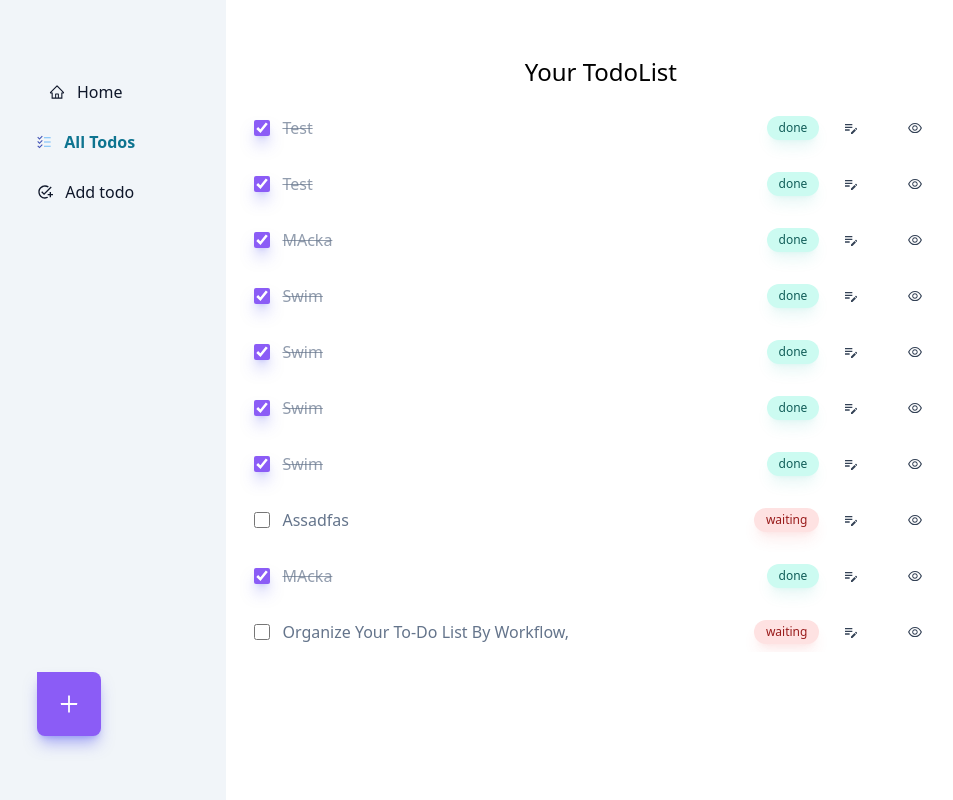
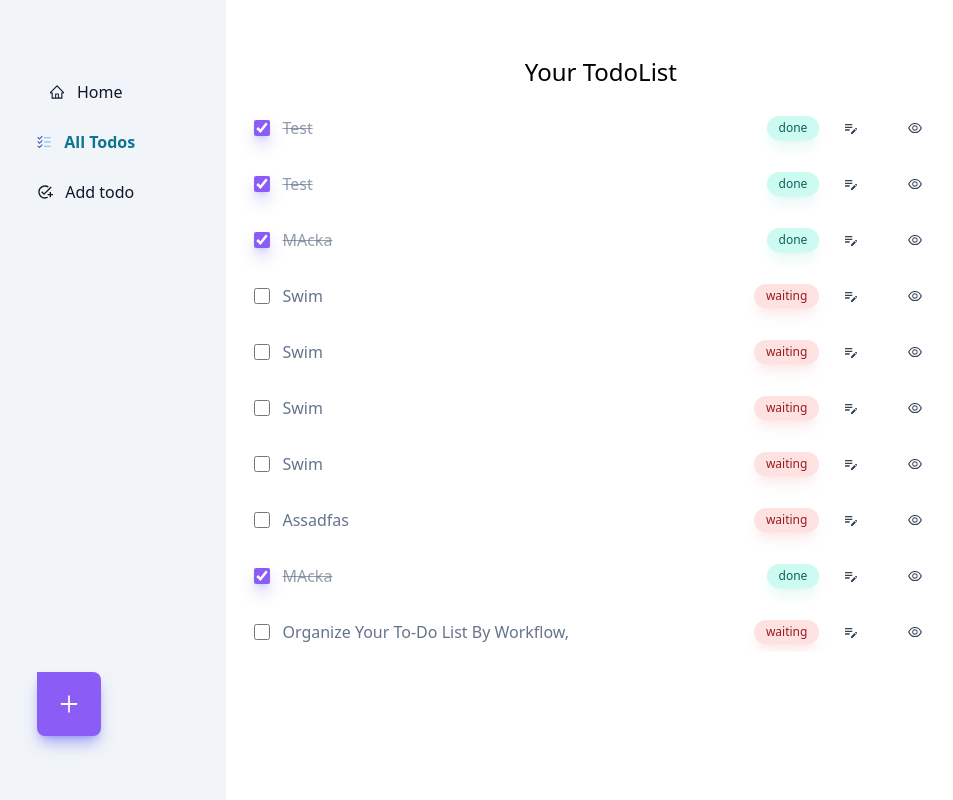
Before and after one commit to AnimaMa/todo-app, a React (Create React App) app in the folder app/: page /todos in a window 1280 px wide. Shown: the whole page, without its empty margins (55-1008 px from the left). Built offline with nearby package versions, Linux system fonts and the light colour scheme; data requests are answered from the project's data file.

Commit message:
Feat DonutChart with real data, wip"

```diff
--- a/app/src/components/DonutChart/DonutChart.tsx
+++ b/app/src/components/DonutChart/DonutChart.tsx
@@ -1,20 +1,44 @@
-import React from "react";
+import { AxiosResponse } from "axios";
+import React, { useEffect, useState } from "react";
 import DonutChart from "react-donut-chart";
+import { getDoneTodos, getNotDoneTodos } from "../../ui/api/jsonserver";
+import { ITodo } from "../Todo/Todo";
 
 export interface DonutChartProps {}
 
 export const DonutChartComponent = (props: DonutChartProps) => {
   const {} = props;
+  const [done, setDone] = useState<ITodo[]>([]);
+  const [notDone, setNotDone] = useState<ITodo[]>([]);
+
+  useEffect(() => {
+    const fetchDoneTodos = async () => {
+      const data = await getDoneTodos();
+      setDone(data);
+      console.log(data.length);
+    };
+
+    fetchDoneTodos().catch(console.error);
+
+    const fetchNotDoneTodos = async () => {
+      const data = await getNotDoneTodos();
+      setNotDone(data);
+      console.log(data.length);
+    };
+
+    fetchNotDoneTodos().catch(console.error);
+  }, []);
+
   return (
     <DonutChart
       data={[
         {
           label: "Done",
-          value: 55,
+          value: done.length,
         },
         {
           label: "Waiting",
-          value: 45,
+          value: notDone.length,
         },
       ]}
       colors={["#5eead4", "#fda4af"]}
--- a/app/src/db/db.json
+++ b/app/src/db/db.json
@@ -21,25 +21,25 @@
     {
       "id": "62f55ca2d80f9b7c18353f6c",
       "text": "swim",
-      "isDone": true,
+      "isDone": false,
       "__v": 0
     },
     {
       "id": "62f564a3d80f9b7c18353f72",
       "text": "swim",
-      "isDone": true,
+      "isDone": false,
       "__v": 0
     },
     {
       "id": "62f564b1d80f9b7c18353f74",
       "text": "swim",
-      "isDone": true,
+      "isDone": false,
       "__v": 0
     },
     {
       "id": "62f564b1d80f9b7c18353f76",
       "text": "swim",
-      "isDone": true,
+      "isDone": false,
       "__v": 0
     },
     {
@@ -54,7 +54,6 @@
       "isDone": true,
       "__v": 0
     },
-
     {
       "id": "62f5f6d9d80f9b7c18353f8a",
       "text": "Organize your to-do list by workflow,",
--- a/app/src/ui/api/jsonserver.ts
+++ b/app/src/ui/api/jsonserver.ts
@@ -15,6 +15,22 @@ export const getTodoList = async () => {
   console.log(data);
 
   return data;
+};
+
+export const getDoneTodos = async () => {
+  const data = await jsonServerApi({
+    method: "GET",
+    url: "/todos?isDone=true",
+  });
+  return data.data;
+};
+
+export const getNotDoneTodos = async () => {
+  const data = await jsonServerApi({
+    method: "GET",
+    url: "/todos?isDone=false",
+  });
+  return data.data;
 };
 
 export const getTodo = async (id: string) => {
```
